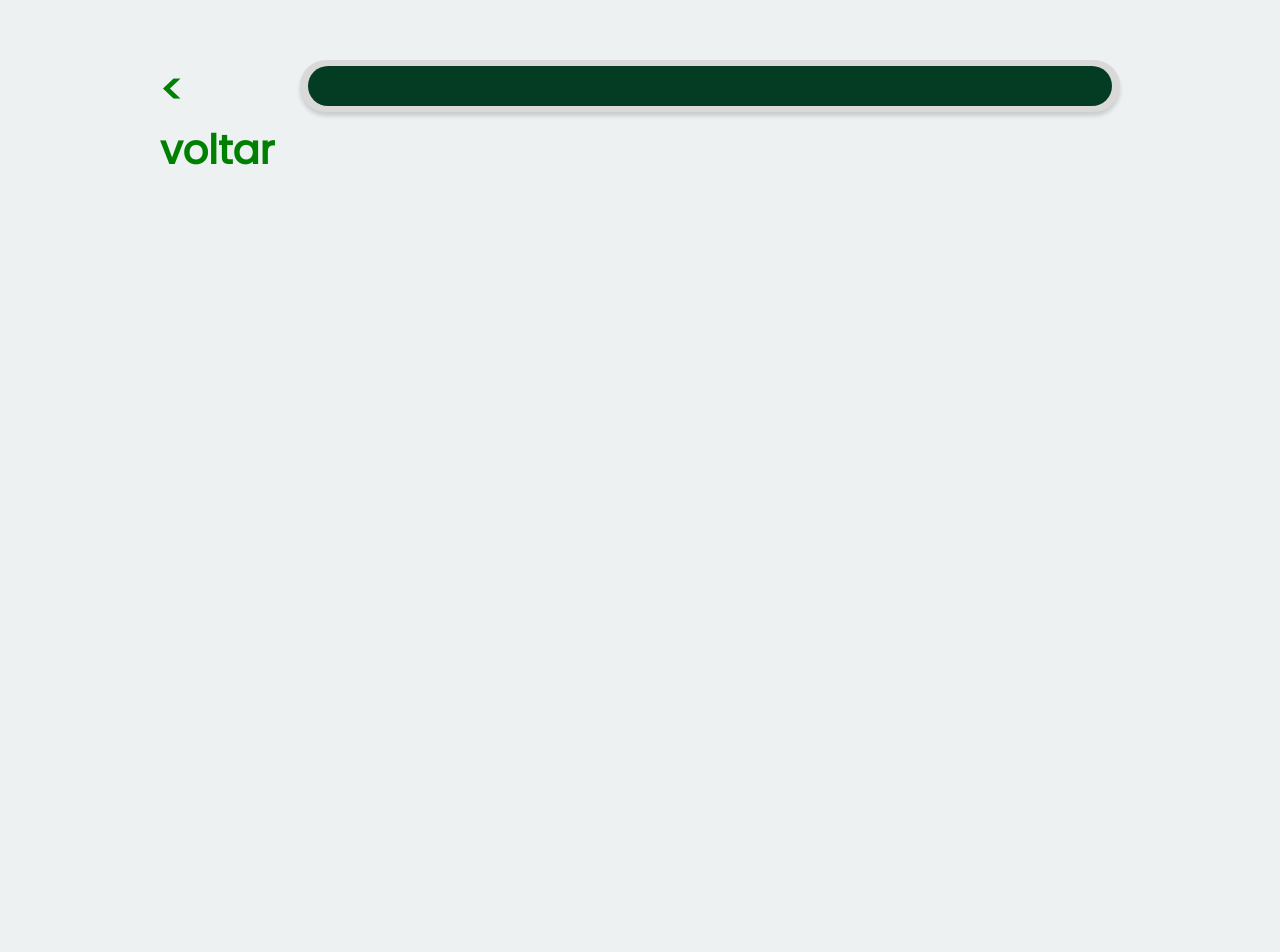
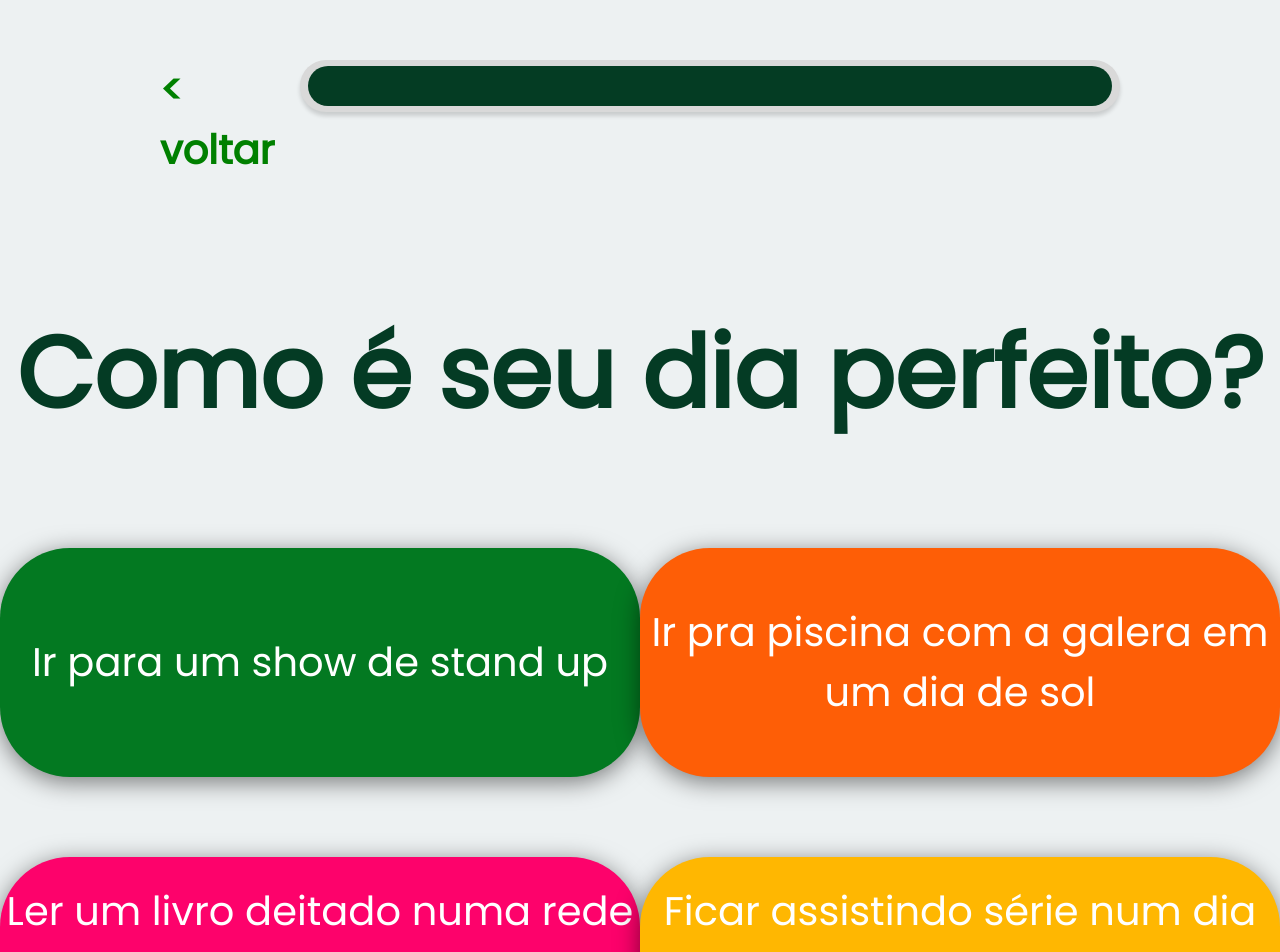
Before and after one commit to Plantechh/frontend, a React (Vite) app: page /question in a window 1280 px wide. Shown: the top 952 px of the page. Before the commit the page ends 800 px from the top, so only its background shows below. Built offline with nearby package versions, Linux system fonts and the light colour scheme.

Commit message:
add question page

```diff
--- /dev/null
+++ b/src/components/AnswerButton/AnswerButton.css
@@ -0,0 +1,12 @@
+.answer_button {
+    color: white;
+    width: 756px;
+    height: 229px;
+    margin-bottom: 80px;
+    border-radius: 70px;
+    border: 0;
+    box-shadow: 0px 5px 25px rgba(0, 0, 0, 0.5);
+    font-size: 40px;
+    font-family: 'Poppins';
+    text-overflow: ellipsis;
+}
--- /dev/null
+++ b/src/components/AnswerButton/AnswerButton.tsx
@@ -0,0 +1,19 @@
+import './AnswerButton.css';
+
+interface AnswerButtonProps {
+    color: string;
+    text: string;
+    text_color?: string;
+}
+function AnswerButton(props: AnswerButtonProps) {
+    const colors: any = {
+        green: "#037921",
+        orange: "#FE5E06",
+        pink: "#FD026B",
+        yellow: "#FFB701"
+    }
+    return (
+        <button className="answer_button" style={{background: colors[props.color]}}>{props.text}</button>
+    )
+}
+export default AnswerButton;
--- a/src/components/Loadbar/LoadBar.component.tsx
+++ b/src/components/Loadbar/LoadBar.component.tsx
@@ -1,14 +1,15 @@
 import { useState } from "react";
-import LoadbarProp from "../../core/interfaces/Loadbar.interface";
 import './Loadbar.css';
 
+interface LoadbarProp {
+    loaded: number
+}
 function LoadBar(props: LoadbarProp) {
     const [loaded, setLoaded] = useState(props.loaded);
-
-    setTimeout(() => {setLoaded(loaded + 1)}, 50)
     return (
         <div className="loadbar">
             <div className="progress" style={{width: `${loaded}%`}}>
+                {/* {props.loaded}% */}
             </div>
         </div>
     )
--- a/src/components/Loadbar/Loadbar.css
+++ b/src/components/Loadbar/Loadbar.css
@@ -12,4 +12,8 @@
     margin: 6px 8px 6px 8px;
     background-color: #043C23;
     border-radius: 31px;
+    color: white;
+    display: flex;
+    justify-content: center;
+    align-items: center;
 }
--- a/src/core/interfaces/Loadbar.interface.ts
+++ /dev/null
@@ -1,5 +0,0 @@
-interface LoadbarProp {
-
-    loaded: number
-}
-export default LoadbarProp;
--- a/src/pages/Question/Question.css
+++ b/src/pages/Question/Question.css
@@ -16,3 +16,12 @@
 body {
     background-color: #EDF1F2;
 }
+.question {
+    font-size: 85px;
+    text-align: center;
+    color: #043B24;
+}
+.line {
+    display: flex;
+    justify-content: space-around;
+}
--- a/src/pages/Question/Question.tsx
+++ b/src/pages/Question/Question.tsx
@@ -1,3 +1,4 @@
+import AnswerButton from '../../components/AnswerButton/AnswerButton';
 import LoadBar from '../../components/Loadbar/LoadBar.component';
 import './Question.css';
 
@@ -6,8 +7,21 @@ function Question() {
         <div className="fullscreen bg-grey">
             <div className="header">
                 <div className="back">{'< voltar'}</div>
-                <div className="center"> <LoadBar loaded={0} /></div>
+                <div className="center"> <LoadBar loaded={100} /></div>
                 <div className="right"></div>
+            </div>
+            <div className="question">
+                <h3>Como é seu dia perfeito?</h3>
+            </div>
+            <div className="answers">
+                <div className="line">
+                    <AnswerButton text={"Ir para um show de stand up"} color={"green"} />
+                    <AnswerButton text={"Ir pra piscina com a galera em um dia de sol"} color={"orange"} />
+                </div>
+                <div className="line">
+                    <AnswerButton text={"Ler um livro deitado numa rede tomando uma bebida quentinha"} color={"pink"} />
+                    <AnswerButton text={"Ficar assistindo série num dia chuvoso debaixo de um edredom quentinho"} color={"yellow"} />
+                </div>
             </div>
         </div>
     );
```
